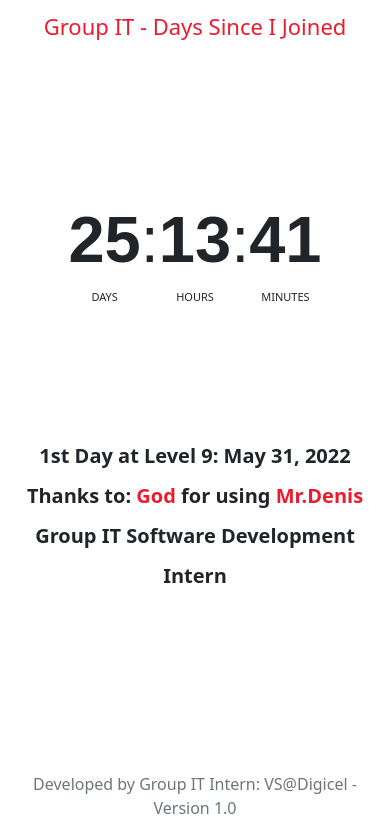
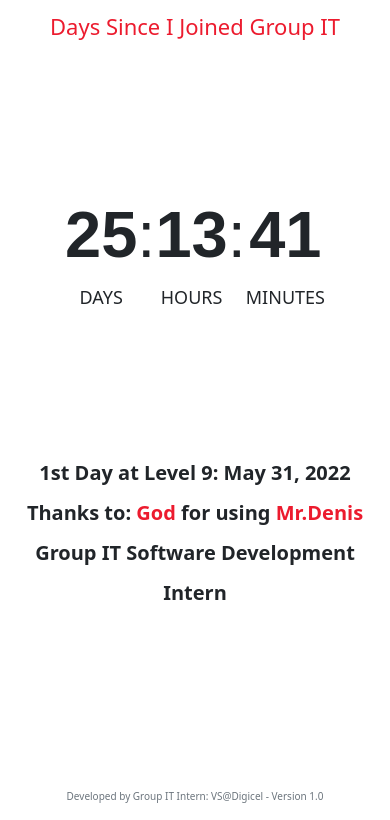
Before and after one commit to ShaviyaVictor/count_up, a plain HTML site: page index.html in a window 390 px wide. Shown: the part 47-867 px from the top of the page. Drawn offline with nearby package versions, Linux system fonts and the light colour scheme.

Commit message:
Make some slight changes

```diff
--- a/assets/styles.css
+++ b/assets/styles.css
@@ -158,7 +158,7 @@ p.floor {
     font-weight: 700;
   }
   .label {
-    font-size: 11px;
+    font-size: 18px;
   }
   .text {
     font-size: 20px;
@@ -175,5 +175,6 @@ p.floor {
   p.floor {
     margin-top: 11rem;
     margin-bottom: 0;
+    font-size: 10px;
   }
 }
--- a/index.html
+++ b/index.html
@@ -33,7 +33,7 @@
     <!-- start of section2 -->
     <div class="container section2 branded">
       <h1>
-        Group IT - Days Since I Joined
+        Days Since I Joined Group IT
       </h1>
     </div>
     <!-- end of section2 -->
```
